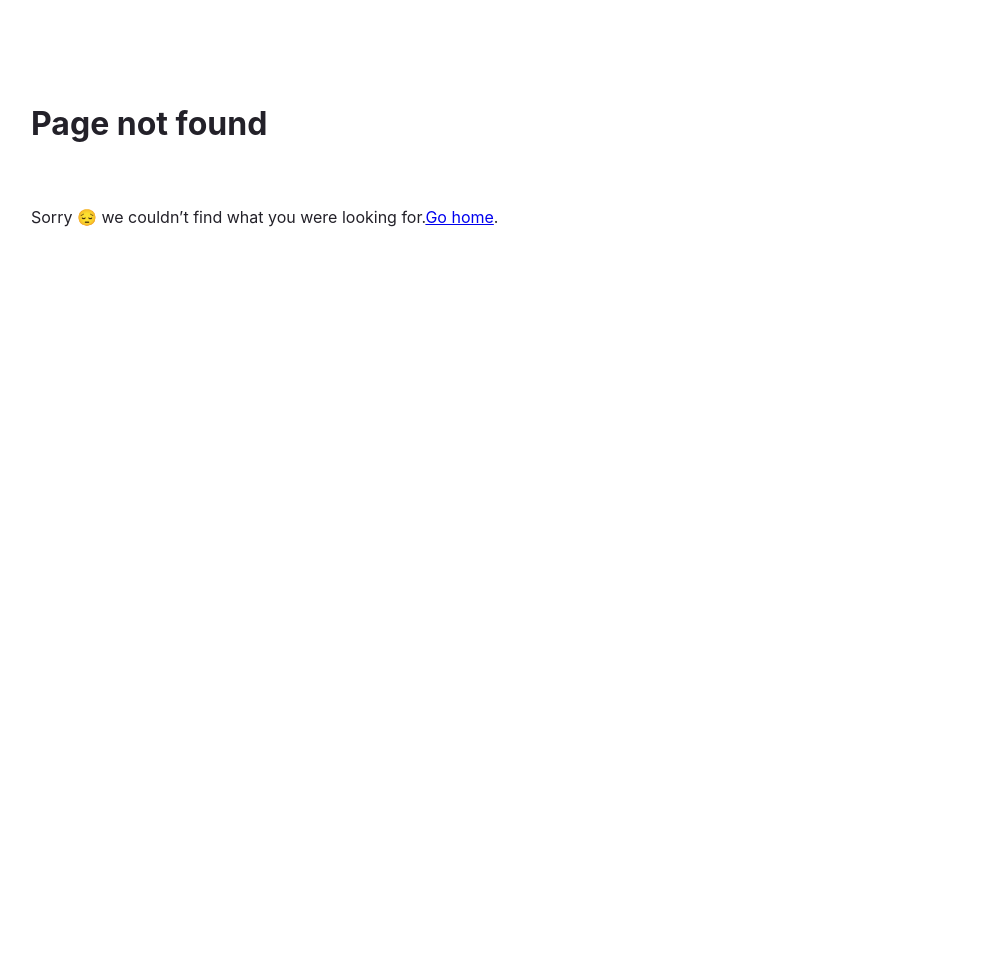
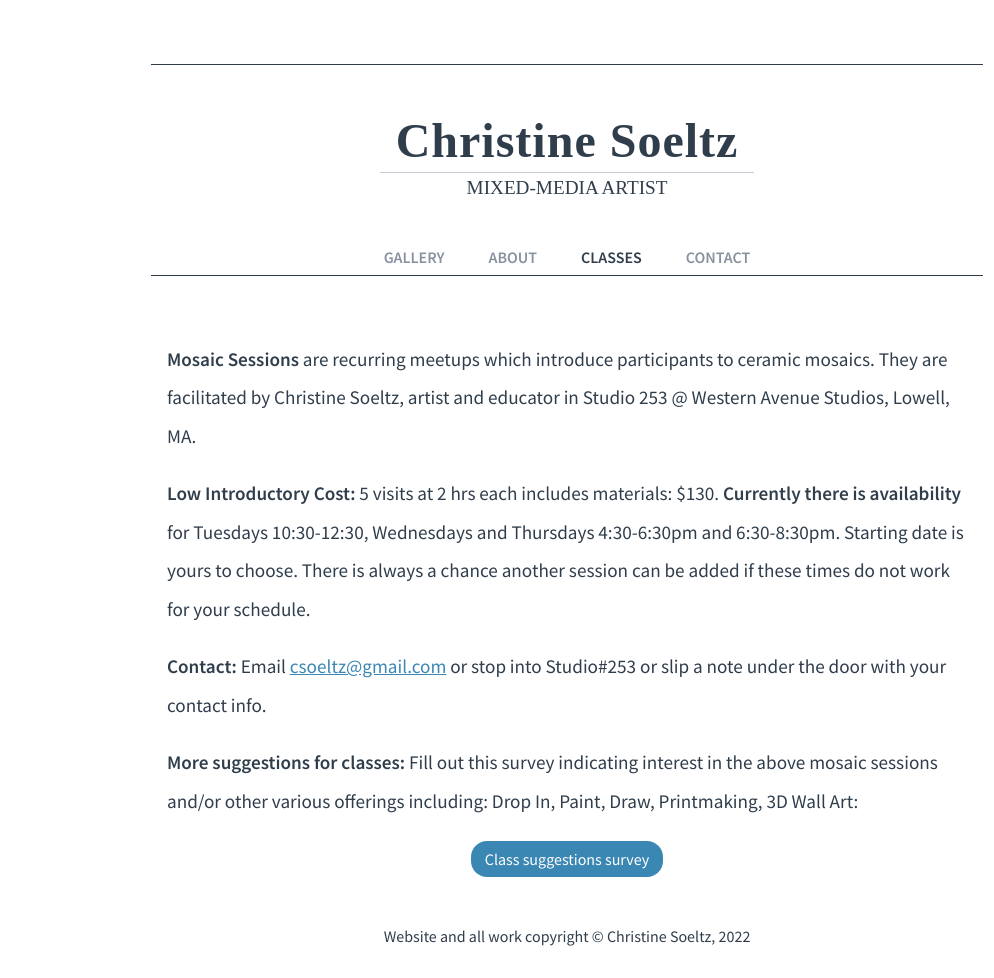
Before and after one commit to wsoeltz/christine-soeltz-portfolio, a Gatsby site: page /classes in a window 1280 px wide. Before the commit this address had no page. Shown: the whole page, without its empty margins (73-1067 px from the left). Before the commit the page ends 800 px from the top, so only its background shows below. Built offline with nearby package versions, Linux system fonts and the light colour scheme; Gatsby itself is replaced by a stand-in of ours; a web font is replaced by a local one.

Commit message:
Add classes pages

```diff
--- a/src/components/Header.js
+++ b/src/components/Header.js
@@ -73,6 +73,12 @@ const Header = props => {
             About
           </NavLink>
           <NavLink
+            to={'/classes'}
+            className={props.location.pathname === '/classes' ? 'active' : undefined}
+          >
+            Classes
+          </NavLink>
+          <NavLink
             to={'/contact'}
             className={props.location.pathname === '/contact' ? 'active' : undefined}
           >
--- /dev/null
+++ b/src/pages/classes.js
@@ -0,0 +1,78 @@
+import React from "react";
+import styled from 'styled-components';
+import Header from '../components/Header';
+import Helmet from 'react-helmet';
+import Footer from '../components/Footer';
+
+const Root = styled.main`
+  font-family: 'Source Sans Pro', sans-serif;
+`;
+const Content = styled.div`
+  max-width: 800px;
+  margin: auto;
+  font-size: 1.2rem;
+  line-height: 2;
+  color: #303e4c;
+  padding: 0 1rem;
+`;
+
+const Button = styled.a`
+  text-decoration: none;
+  background-color: #3a87b4;
+  color: #fff;
+  padding: 0.5rem 0.85rem;
+  border-radius: 16px;
+  font-size: 1rem;
+`;
+
+const Anchor = styled.a`
+  color: #3a87b4;
+`;
+
+// markup
+const AboutPage = props => {
+  return (
+    <>
+      <Helmet>
+        <link
+          rel="preconnect"
+          href="https://fonts.gstatic.com"
+        />
+        <link
+          href="https://fonts.googleapis.com/css2?family=Crushed&family=Source+Sans+Pro:wght@400;600&display=swap"
+          rel="stylesheet"
+        />
+        <title>Classes by Christine Soeltz</title>
+        <meta property='og:title' content={'Classes by Christine Soeltz'} />
+      </Helmet>
+      <Root>
+        <Header location={props.location} />
+        <Content>
+          <p>
+            <strong>Mosaic Sessions</strong> are recurring meetups which introduce participants to ceramic mosaics.  They are facilitated by Christine Soeltz, artist and educator in Studio 253 @ Western Avenue Studios, Lowell, MA.
+          </p>
+          <p>
+            <strong>Low Introductory Cost:</strong> 5 visits at 2 hrs each includes materials: $130. <strong>Currently there is availability</strong> for Tuesdays 10:30-12:30, Wednesdays and Thursdays 4:30-6:30pm and 6:30-8:30pm. Starting date is yours to choose. There is always a chance another session can be added if these times do not work for your schedule.
+          </p>
+          <p>
+            <strong>Contact:</strong> Email <Anchor href="mailto:csoeltz@gmail.com">csoeltz@gmail.com</Anchor> or stop into Studio#253 or slip a note under the door with your contact info.
+          </p>
+          <p>
+            <strong>More suggestions for classes:</strong> Fill out this survey indicating interest in the above mosaic sessions and/or other various offerings including: Drop In, Paint, Draw, Printmaking, 3D Wall Art:
+          </p>
+          <p style={{textAlign: "center"}}>
+            <Button
+              href="https://docs.google.com/forms/d/e/1FAIpQLSfi_3yovjkXQUd022EJIrjhAdx-JzpA_astHGsFQqkNNW6urQ/viewform?vc=0&c=0&w=1&flr=0"
+              target="_blank"
+            >
+              Class suggestions survey
+            </Button>
+          </p>
+        </Content>
+        <Footer />
+      </Root>
+    </>
+  )
+}
+
+export default AboutPage
```
